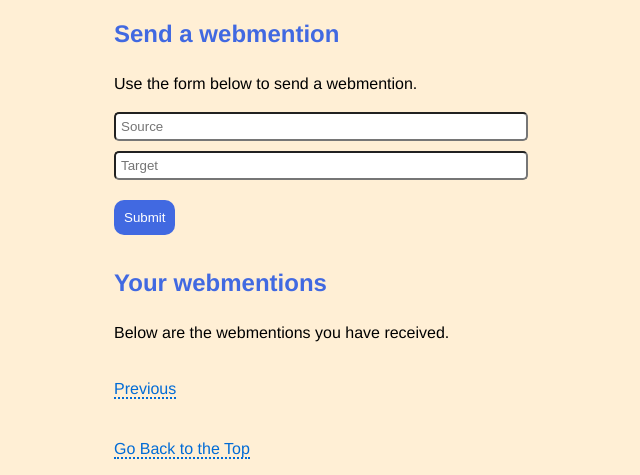
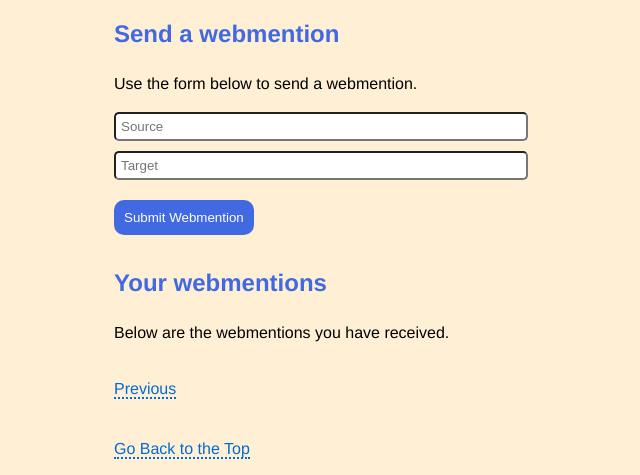
Before and after one commit to capjamesg/webmention-receiver, a Flask app: template templates/home.html in a window 1280 px wide. Shown: the part 227-702 px from the top of the page, without its empty margins (126-766 px from the left). Run offline with Flask 2, Linux system fonts and the light colour scheme; the template is opened without the code that fills it, so the values that code supplies are empty.

Commit message:
fix text on button

```diff
--- a/templates/home.html
+++ b/templates/home.html
@@ -15,7 +15,7 @@
       <input type="text" name="source" placeholder="Source" />
       <input type="text" name="target" placeholder="Target" />
       <br />
-      <input type="submit" label="Submit">
+      <input type="submit" value="Submit Webmention">
     </form>
   </section>
   <section>
```
